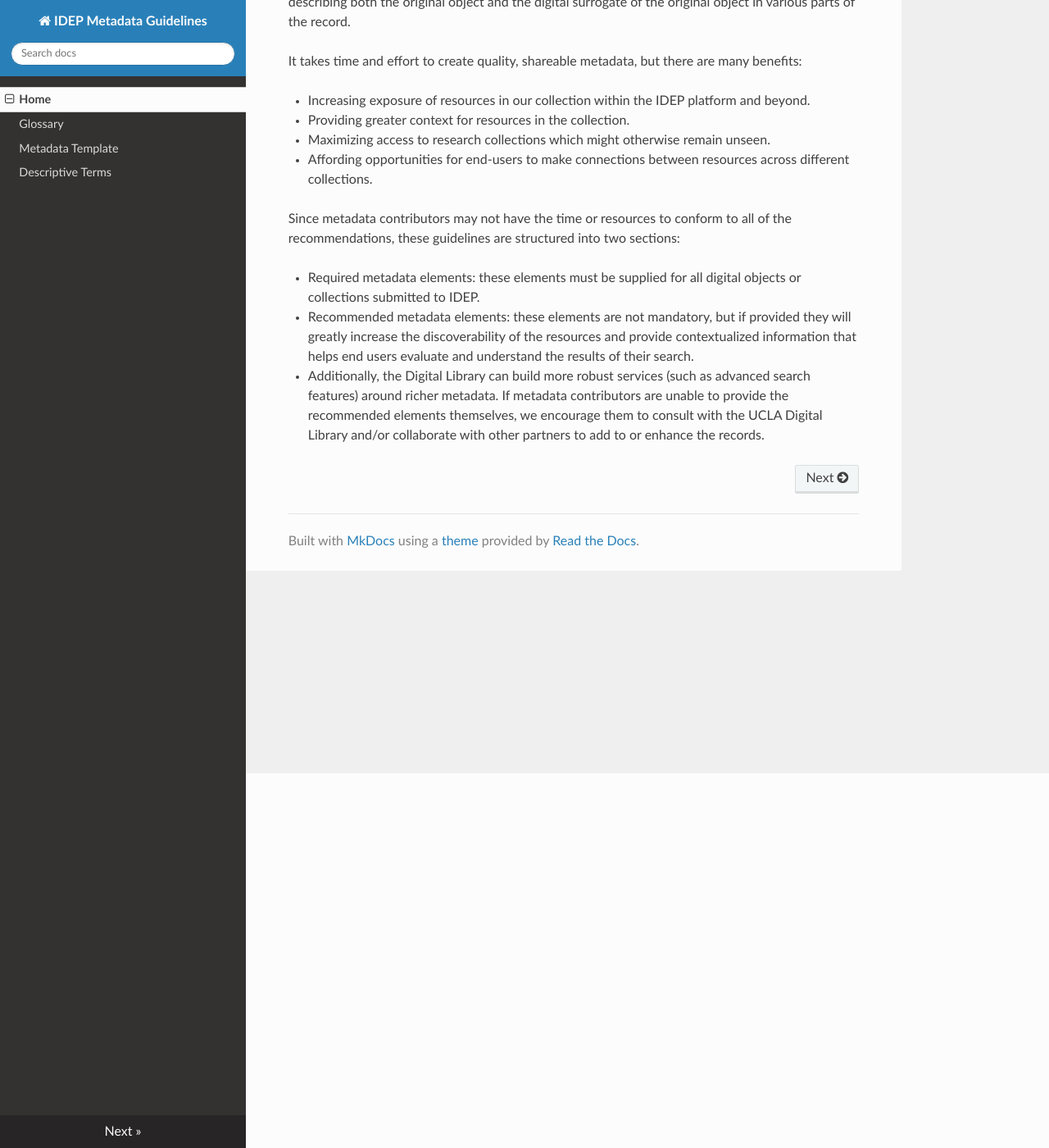
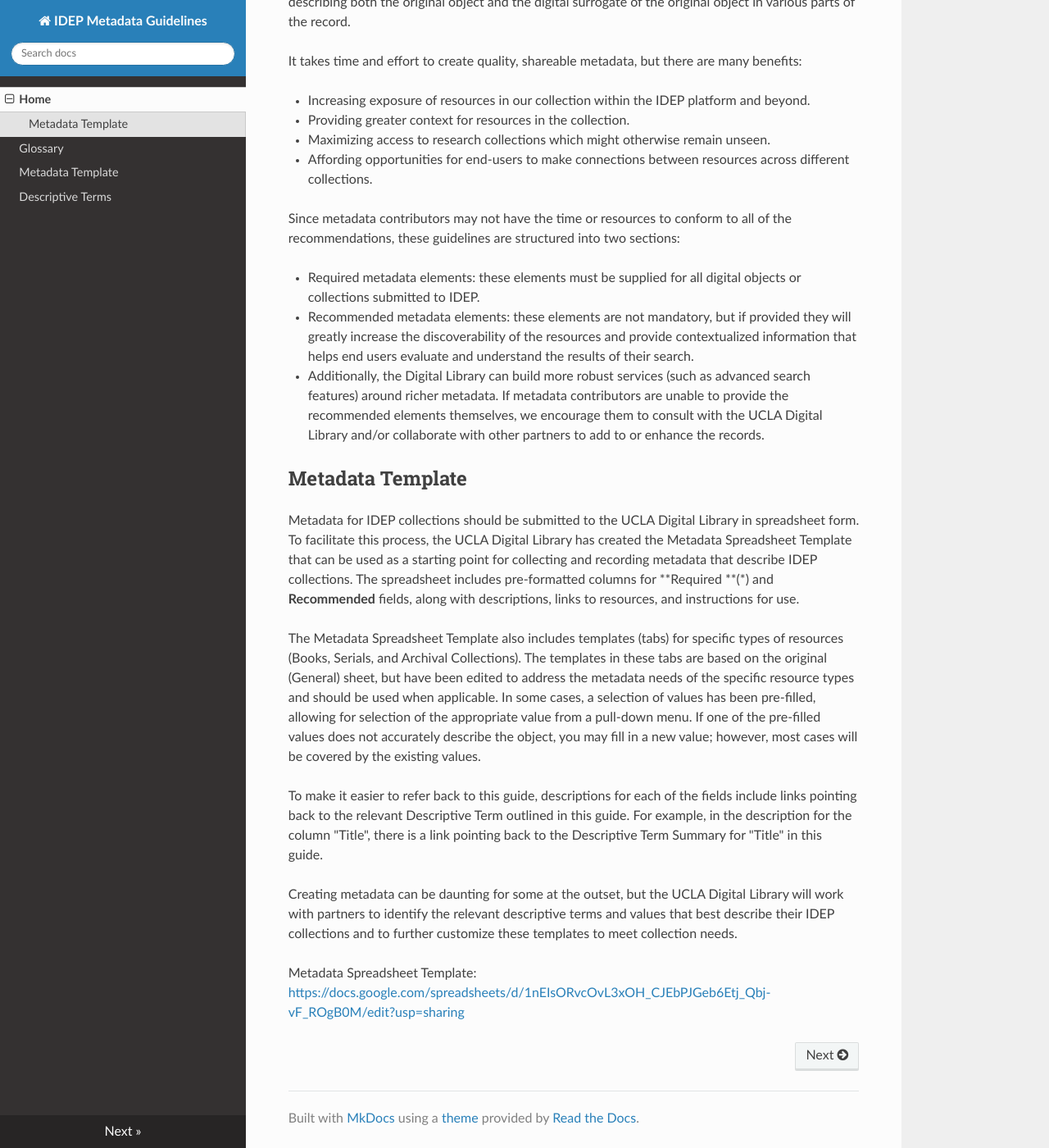
Before and after one commit to UCLALibrary/idepmetadataguidelines, an MkDocs documentation site: the page built from docs/index.md, in a window 1280 px wide and 1400 px high, scrolled down 457 px. Shown: the whole window at 82% size. Built offline with MkDocs 1.6.1, drawn with Linux system fonts in a browser that asks for light colours; nearby versions of some CDN libraries; old or Windows-style settings are respelled for this version of MkDocs.

Commit message:
Update index.md

```diff
--- a/docs/index.md
+++ b/docs/index.md
@@ -19,3 +19,16 @@ Since metadata contributors may not have the time or resources to conform to all
 * Recommended metadata elements: these elements are not mandatory, but if provided they will greatly increase the discoverability of the resources and provide contextualized information that helps end users evaluate and understand the results of their search.
 *
 Additionally, the Digital Library can build more robust services (such as advanced search features) around richer metadata. If metadata contributors are unable to provide the recommended elements themselves, we encourage them to consult with the UCLA Digital Library and/or collaborate with other partners to add to or enhance the records.
+
+## Metadata Template
+
+Metadata for IDEP collections should be submitted to the UCLA Digital Library in spreadsheet form. To facilitate this process, the UCLA Digital Library has created the Metadata Spreadsheet Template that can be used as a starting point for collecting and recording metadata that describe IDEP collections. The spreadsheet includes pre-formatted columns for **Required **(*) and **Recommended** fields, along with descriptions, links to resources, and instructions for use.
+
+The Metadata Spreadsheet Template also includes templates (tabs) for specific types of resources (Books, Serials, and Archival Collections). The templates in these tabs are based on the original (General) sheet, but have been edited to address the metadata needs of the specific resource types and should be used when applicable.
+In some cases, a selection of values has been pre-filled, allowing for selection of the appropriate value from a pull-down menu. If one of the pre-filled values does not accurately describe the object, you may fill in a new value; however, most cases will be covered by the existing values.
+
+To make it easier to refer back to this guide, descriptions for each of the fields include links pointing back to the relevant Descriptive Term outlined in this guide. For example, in the description for the column "Title", there is a link pointing back to the Descriptive Term Summary for "Title" in this guide.
+
+Creating metadata can be daunting for some at the outset, but the UCLA Digital Library will work with partners to identify the relevant descriptive terms and values that best describe their IDEP collections and to further customize these templates to meet collection needs.
+
+Metadata Spreadsheet Template: [https://docs.google.com/spreadsheets/d/1nEIsORvcOvL3xOH_CJEbPJGeb6Etj_Qbj-vF_ROgB0M/edit?usp=sharing](https://docs.google.com/spreadsheets/d/1nEIsORvcOvL3xOH_CJEbPJGeb6Etj_Qbj-vF_ROgB0M/edit?usp=sharing)
```
